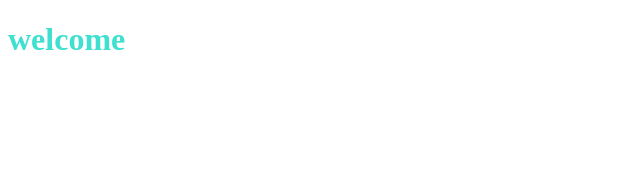
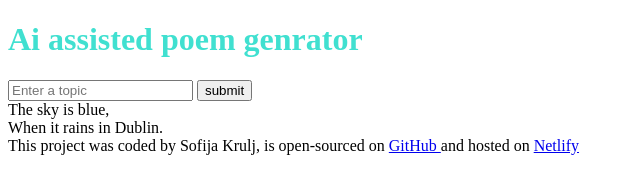
Before and after one commit to Sofija-Krulj/ai-assisted-poem-generator, a plain HTML site: page index.html in a window 1280 px wide. Shown: the whole page, without its empty margins (0-640 px from the left). Drawn offline with Linux system fonts and the light colour scheme.

Commit message:
Added the basic HTML structure

```diff
--- a/index.html
+++ b/index.html
@@ -3,11 +3,38 @@
   <head>
     <meta charset="UTF-8" />
     <meta name="viewport" content="width=device-width, initial-scale=1.0" />
-    <title>Document</title>
+    <title>ai aissested poem generator</title>
     <link rel="stylesheet" href="styles.css" />
   </head>
   <body>
-    <h1>welcome</h1>
+    <header>
+      <h1>Ai assisted poem genrator</h1>
+    </header>
+    <main>
+      <form>
+        <input
+          type="text"
+          placeholder="Enter a topic"
+          autocomplete="off"
+          required
+        />
+        <input type="submit" value="submit" />
+      </form>
+      <div>
+        The sky is blue, <br />
+        When it rains in Dublin.
+      </div>
+    </main>
+    <footer>
+      This project was coded by Sofija Krulj, is open-sourced on
+      <a href="https://github.com/Sofija-Krulj" target="blank"> GitHub </a> and
+      hosted on
+      <a
+        href="https://app.netlify.com/teams/sofija-krj-55fthvg/projects"
+        target="blank"
+        >Netlify
+      </a>
+    </footer>
     <script src="index.js"></script>
   </body>
 </html>
```
